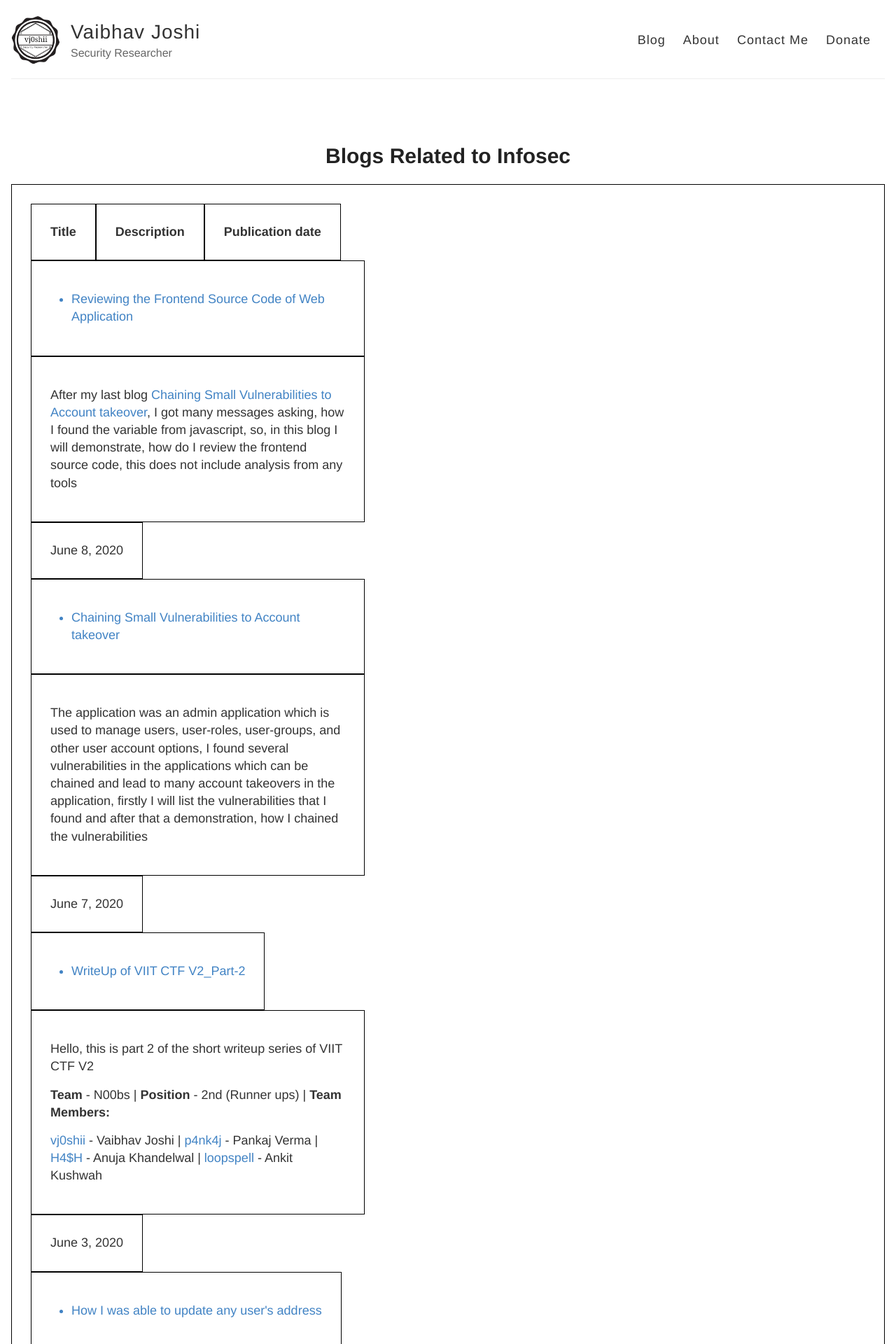
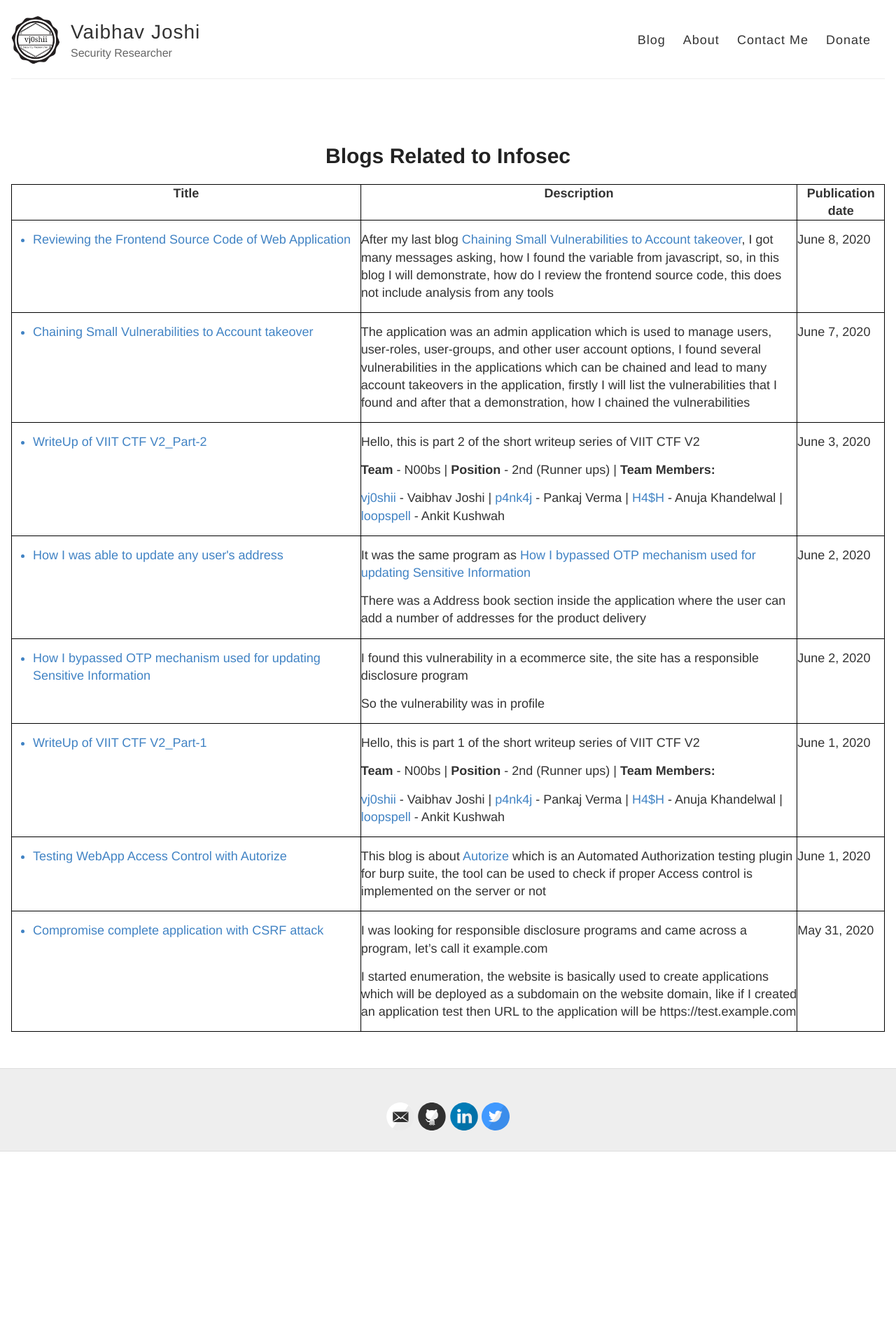
Before and after one commit to vj0shii/vj0shii.github.io, a Jekyll site: the page built from index.html, in a window 1280 px wide. Shown: the top 1920 px of the page at 70% size. Built offline with Jekyll 4.4.1, drawn with Linux system fonts in a browser that asks for light colours; after the commit the page ends 1645 px from its top, so only the background shows below that.

Commit message:
Update index.html

```diff
--- a/index.html
+++ b/index.html
@@ -4,8 +4,6 @@ layout: default
 <style>
 table, td, th {
     border: 1px solid #000000;
-    padding: 1.5em;
-    display: inline-block;
 	}
 </style>
 <div align="center"><h1>Blogs Related to Infosec</h1></div>
```
